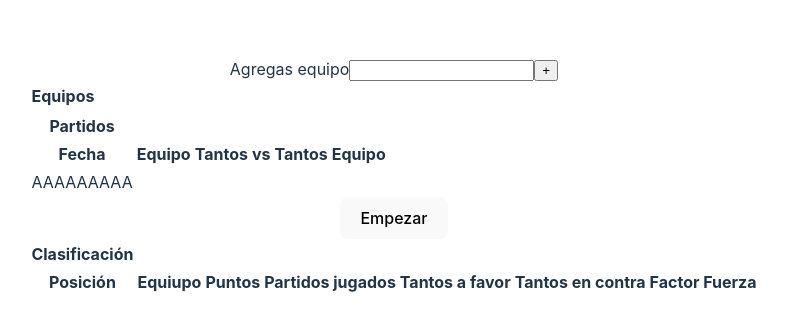
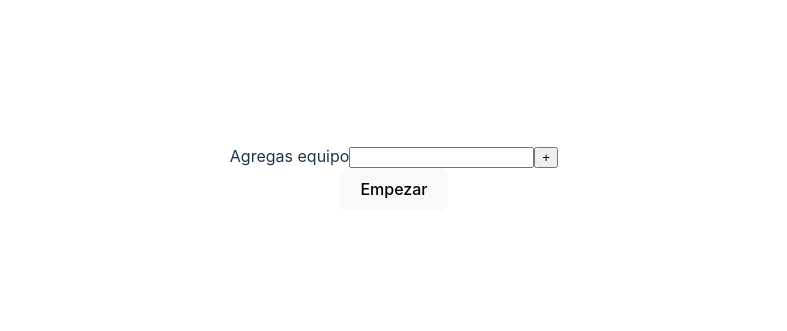
Before and after one commit to SalinasRodrigo/practicas_react, a React (Vite) app in the folder projects/06-Torneos_truco/: page / in a window 1280 px wide. Shown: the part 223-554 px from the top of the page, without its empty margins (246-1033 px from the left). Built offline with nearby package versions, Linux system fonts and the light colour scheme.

Commit message:
se agregaron algunas validaciones, se soluciono un bug con los tipos de datos de los inputs y las tablas solo aparecen si tienen datos que mostrar

```diff
--- a/projects/06-Torneos_truco/src/App.jsx
+++ b/projects/06-Torneos_truco/src/App.jsx
@@ -3,13 +3,29 @@ import './App.css'
 import { Clasificacion } from './components/Clasificacion'
 import { TablaEquipos } from './components/TablaEquipos'
 import { MatchesTable } from './components/MatchesTable'
+import { matchesGenerator } from './utility/matchesGenerator'
 
 function App() {
   const [teams, setTeams] = useState([])
+  const [matches, setMatches] = useState(null)
+
+  const handleClick = (event) => {
+    if (teams.length>1){
+      event.target.style.display = 'none';
+    }
+    else{
+      return
+    }
+    const aux = matchesGenerator(teams.length)
+    setMatches(aux)
+  }
 
 
   const handleSubmit = (event) => {
     event.preventDefault()
+    if(event.target.equipo.value==""){
+      return
+    }
     const newTeam = { name: event.target.equipo.value, pts: 0, pj: 0, tf: 0, tc: 0, ff: 0, victories:[]};
     const newTeams = [...teams,newTeam ]
     setTeams(newTeams)
@@ -26,9 +42,10 @@ function App() {
         <input type="submit" value="+"/>
       </form>
     </div>
-    <TablaEquipos teams={teams}/>
-    <MatchesTable teams={teams} setTeams={setTeams} />
-    <Clasificacion teams={teams}/>
+    <button onClick={handleClick}>Empezar</button>
+    {teams.length>0 ? <TablaEquipos teams={teams}/>: <div></div>}
+    {matches ? <MatchesTable teams={teams} setTeams={setTeams} matches={matches} /> : <div></div>}
+    {teams.length>0 ? <Clasificacion teams={teams}/> : <div></div>}
     </>
   )
 }
--- a/projects/06-Torneos_truco/src/components/MatchesTable.jsx
+++ b/projects/06-Torneos_truco/src/components/MatchesTable.jsx
@@ -1,24 +1,6 @@
 /* eslint-disable react/prop-types */
 
-import { useState } from "react"
-import { matchesGenerator } from "../utility/matchesGenerator"
-
-
-export function MatchesTable ({teams, setTeams}) {
-
-  const [matches, setMatches] = useState(null)
-
-  const handleClick = (event) => {
-    if (teams.length>0){
-      event.target.style.display = 'none';
-    }
-    else{
-      return
-    }
-    const aux = matchesGenerator(teams.length)
-    console.log(aux)
-    setMatches(aux)
-  }
+export function MatchesTable ({teams, setTeams,matches}) {
 
   const handleMatchClick = (event) => {
     const evento = event.target
@@ -27,11 +9,14 @@ export function MatchesTable ({teams, setTeams}) {
     const fechaId = evento.id[6]
     const team1Input = document.getElementById(match[0]+","+matchId+","+fechaId)
     const team2Input = document.getElementById(match[1]+","+matchId+","+fechaId)
-    const winerScore = team1Input.value > team2Input.value ? team1Input.value : team2Input.value
-    const loserScore = team1Input.value < team2Input.value ? team1Input.value : team2Input.value
-    const winerId = team1Input.value > team2Input.value ? match[0] : match[1]
-    const loserId = team1Input.value < team2Input.value ? match[0] : match[1]
+    const winerScore = parseInt(team1Input.value) > parseInt(team2Input.value) ? team1Input.value : team2Input.value
+    const loserScore = parseInt(team1Input.value) < parseInt(team2Input.value) ? team1Input.value : team2Input.value
+    const winerId = parseInt(team1Input.value) > parseInt(team2Input.value) ? match[0] : match[1]
+    const loserId = parseInt(team1Input.value) < parseInt(team2Input.value) ? match[0] : match[1]
     const newState = structuredClone(teams);
+    if(winerScore == ""  || loserScore == "" || winerScore == loserScore){
+      return
+    }
     if (evento.textContent == "O" ){//Aceptar
       evento.textContent = "X"
       team1Input.setAttribute("disabled", "")
@@ -131,7 +116,6 @@ export function MatchesTable ({teams, setTeams}) {
           }
         </tbody>
       </table>
-      <button onClick={handleClick}>Empezar</button>
     </div>
   )
 }
```
Also changed, not shown: 1 other file (tests, documents, lock files or other folders).
